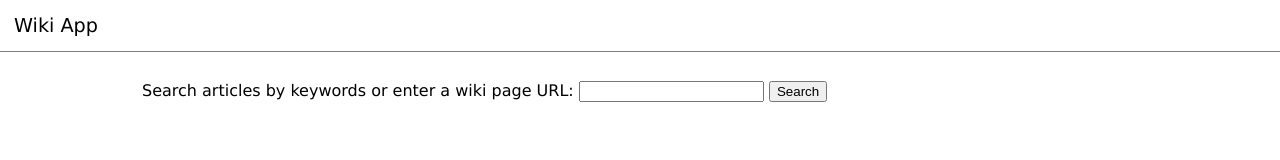
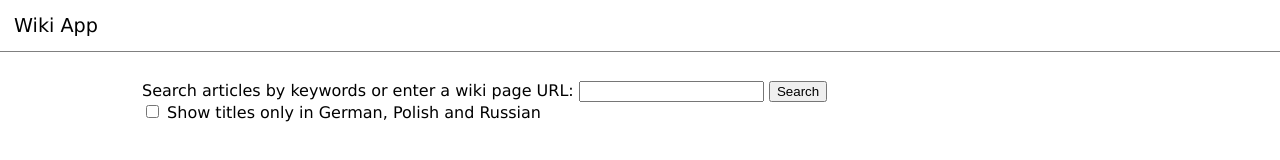
Before and after one commit to eremina-official/wiki-app, a plain HTML site: page index.html in a window 1280 px wide. Drawn offline with Linux system fonts and the light colour scheme.

Commit message:
add checkbox for languages

```diff
--- a/index.html
+++ b/index.html
@@ -23,6 +23,10 @@
       <label for="keyword">Search articles by keywords or enter a wiki page URL:</label>
       <input type="text" name="q" id="keyword" class="input-keyword js-input-keyword" maxlength="100" required>
       <button class="submit-button">Search</button>
+      <div>
+        <input type="checkbox" id="language" class="js-language-input" name="language">
+        <label for="language">Show titles only in German, Polish and Russian</label>
+      </div>
     </form>
 
     <div class="search-results-container">
```
